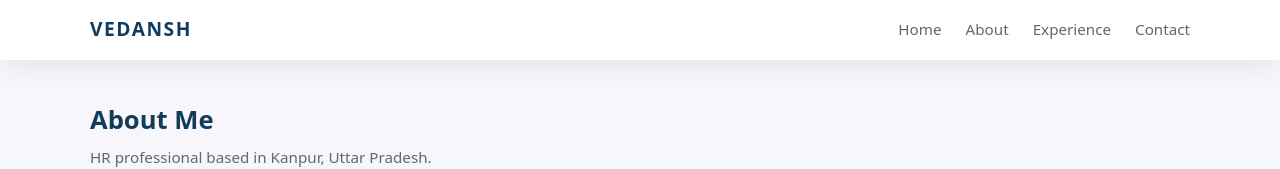
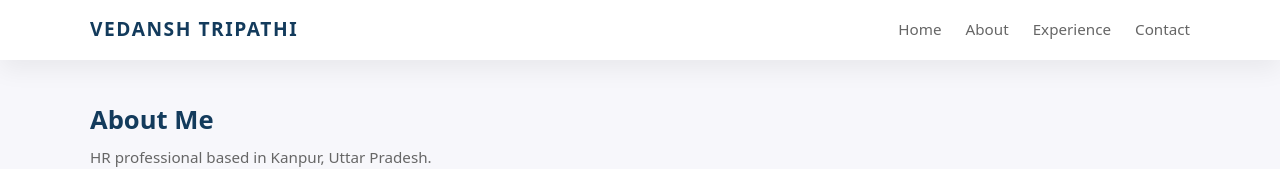
Before and after one commit to VedanshTripathi1998/vedanshtripathi.github.io, a plain HTML site: page about.html in a window 1280 px wide. Shown: the top 169 px of the page. Drawn offline with Linux system fonts and the light colour scheme.

Commit message:
Add files via upload

```diff
--- a/about.html
+++ b/about.html
@@ -9,7 +9,7 @@
 <body>
   <header>
     <div class="container navbar">
-      <div class="logo">Vedansh</div>
+      <div class="logo">Vedansh Tripathi</div>
       <div class="menu-toggle">&#9776;</div>
       <ul class="nav-links">
         <li><a href="index.html">Home</a></li>
```
Also changed, not shown: contact.html (+1 -1 lines), experience.html (+1 -1 lines), index.html (+1 -1 lines).
